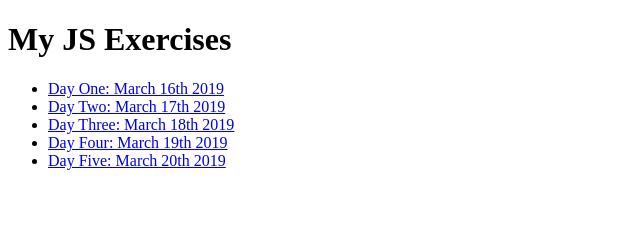
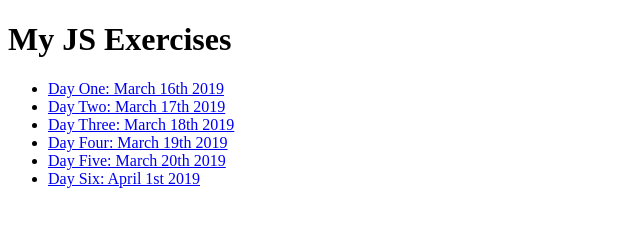
Before and after one commit to LillianWakefield/JS30, a plain HTML site: page index.html in a window 1280 px wide. Shown: the whole page, without its empty margins (0-640 px from the left). Drawn offline with Linux system fonts and the light colour scheme.

Commit message:
added index

```diff
--- a/index.html
+++ b/index.html
@@ -11,6 +11,7 @@
     <li><a href="03 - CSS Variables/index-START.html" target="_blank">Day Three: March 18th 2019</a></li>
     <li><a href="04 - Array Cardio Day 1/index-START.html" target="_blank">Day Four: March 19th 2019</a></li>
     <li><a href="05 - Flex Panel Gallery/index-START.html" target="_blank">Day Five: March 20th 2019</a></li>
+    <li><a href="06 - Type Ahead/index-START.html" target="_blank">Day Six: April 1st 2019</a></li>
 </ul>
     </body>
 
```
